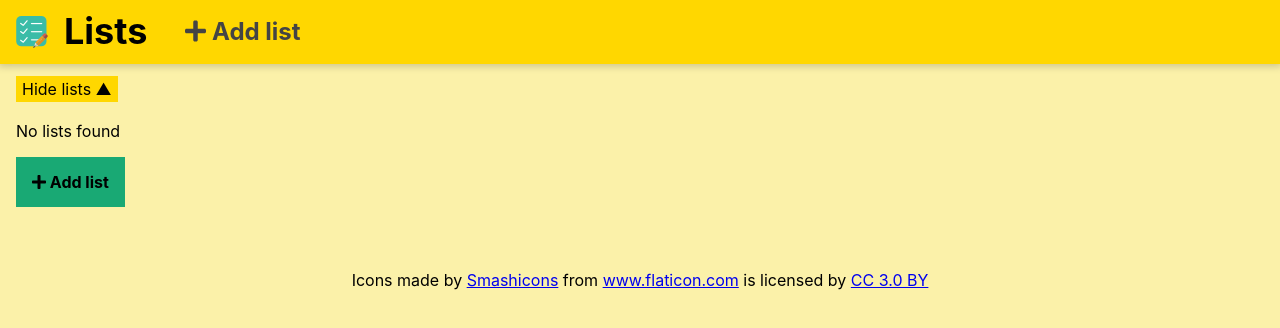
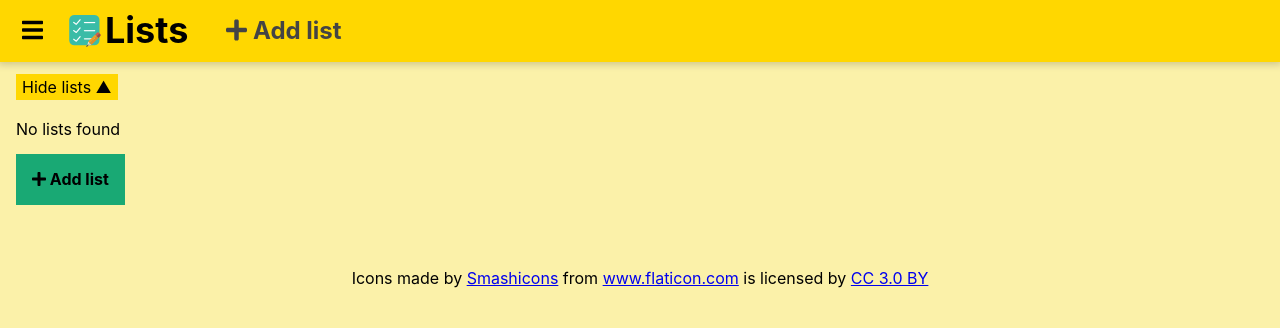
Before and after one commit to petermacko90/lists, a React (Create React App) app: page / in a window 1280 px wide. Shown: the top 328 px of the page. Built offline with nearby package versions, Linux system fonts and the light colour scheme.

Commit message:
menu in progress

```diff
--- a/src/App.js
+++ b/src/App.js
@@ -15,8 +15,10 @@ class App extends Component {
     this.state = {
       isShowLists: true,
       isShowAddList: false,
+      isShowMenu: false,
       windowWidth: 0
     };
+    this.toggleMenu = this.toggleMenu.bind(this);
   }
 
   componentDidMount() {
@@ -55,6 +57,12 @@ class App extends Component {
 
   hideLists = () => this.setState({ isShowLists: false });
 
+  toggleMenu() {
+    this.setState(prevState => {
+      return { isShowMenu: !prevState.isShowMenu };
+    });
+  }
+
   render() {
     const { isShowLists, isShowAddList } = this.state;
 
@@ -62,7 +70,10 @@ class App extends Component {
       <LocaleConsumer>
         {str =>
           <Fragment>
-            <Navigation showAddList={this.showAddList} />
+            <Navigation
+              showAddList={this.showAddList}
+              toggleMenu={this.toggleMenu}
+            />
             <main className="cf">
               <Lists
                 isShowLists={isShowLists}
--- a/src/components/Navigation/Navigation.js
+++ b/src/components/Navigation/Navigation.js
@@ -2,16 +2,25 @@ import React from 'react';
 import './Navigation.css';
 import { LocaleConsumer } from '../../index';
 import { FontAwesomeIcon } from '@fortawesome/react-fontawesome';
-import { faPlus } from '@fortawesome/free-solid-svg-icons';
+import { faPlus, faBars } from '@fortawesome/free-solid-svg-icons';
 import logo from '../../assests/list32.png';
 
-const Navigation = ({ showAddList }) => {
+const Navigation = ({ showAddList, toggleMenu }) => {
   return (
     <LocaleConsumer>
       {str =>
         <nav className="bg-yellow shadow-2 mb2 flex justify-between">
           <div>
-            <img src={logo} alt="logo" className="ma3 v-mid" />
+            <button
+              type="button"
+              onClick={() => toggleMenu()}
+              className="b--none ma3 bg-transparent f3 b pointer v-mid"
+              aria-label={str.TOGGLE_MENU}
+              title={str.TOGGLE_MENU}
+            >
+              <FontAwesomeIcon icon={faBars} />
+            </button>
+            <img src={logo} alt="logo" className="ma1 v-mid" />
             <h1 className="dib f2 mv2 v-mid">Lists</h1>
           </div>
           <button
--- a/src/constants/strings.js
+++ b/src/constants/strings.js
@@ -27,6 +27,7 @@ export const strings = {
     NO_TITLE: '<No title>',
     SAVE: 'Save',
     SHOW_LISTS: 'Show lists',
+    TOGGLE_MENU: 'Toggle menu',
     UNCHECK: 'Uncheck'
   },
   sk: {
@@ -57,6 +58,7 @@ export const strings = {
     NO_TITLE: '<Bez názvu>',
     SAVE: 'Uložiť',
     SHOW_LISTS: 'Zobraziť zoznamy',
+    TOGGLE_MENU: 'Prepnúť menu',
     UNCHECK: 'Odškrtnúť'
   }
 }
--- a/src/middleware/middleware.js
+++ b/src/middleware/middleware.js
@@ -29,7 +29,7 @@ export const addListOrItemMiddleware = store => next => action => {
         nextId: maxId + 1,
         modified: action.payload.modified
       }
-    })
+    });
   }
   next(action);
 }
```
Also changed, not shown: src/helpers.js (indentation only).
